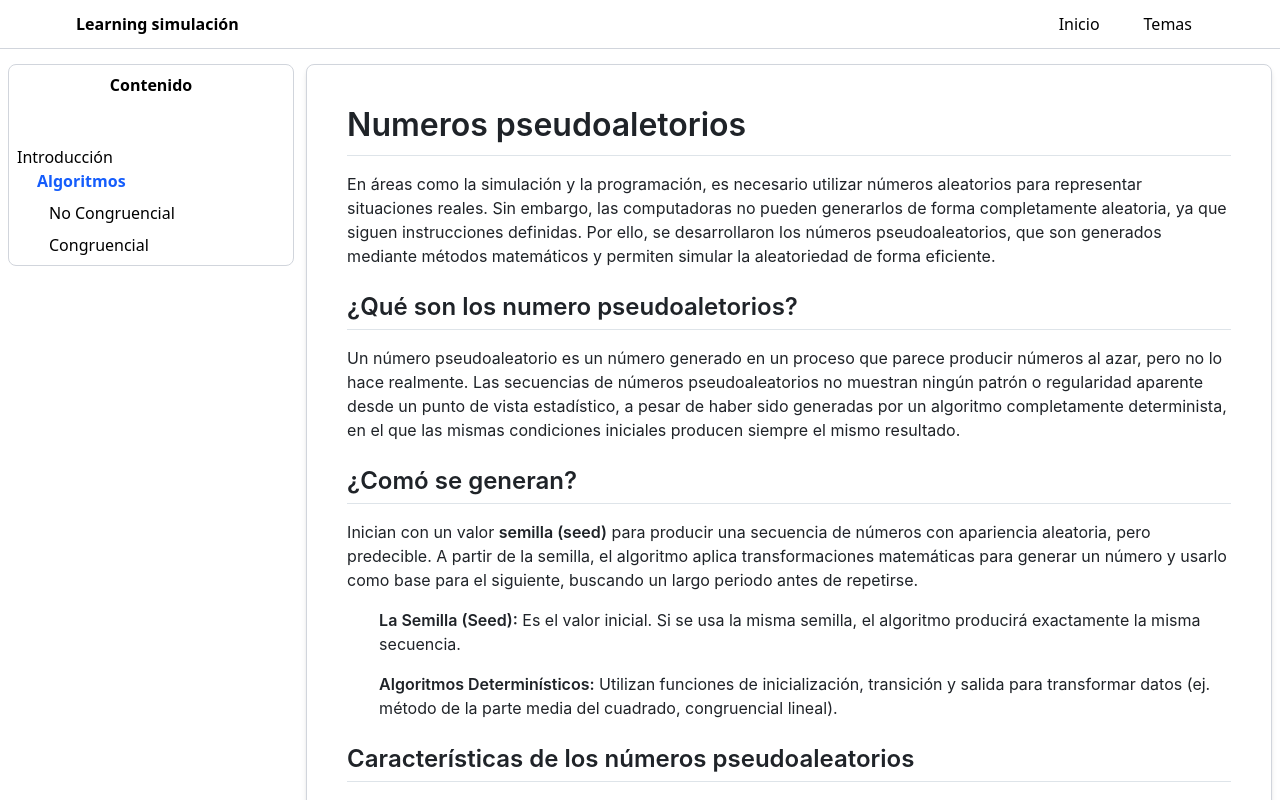
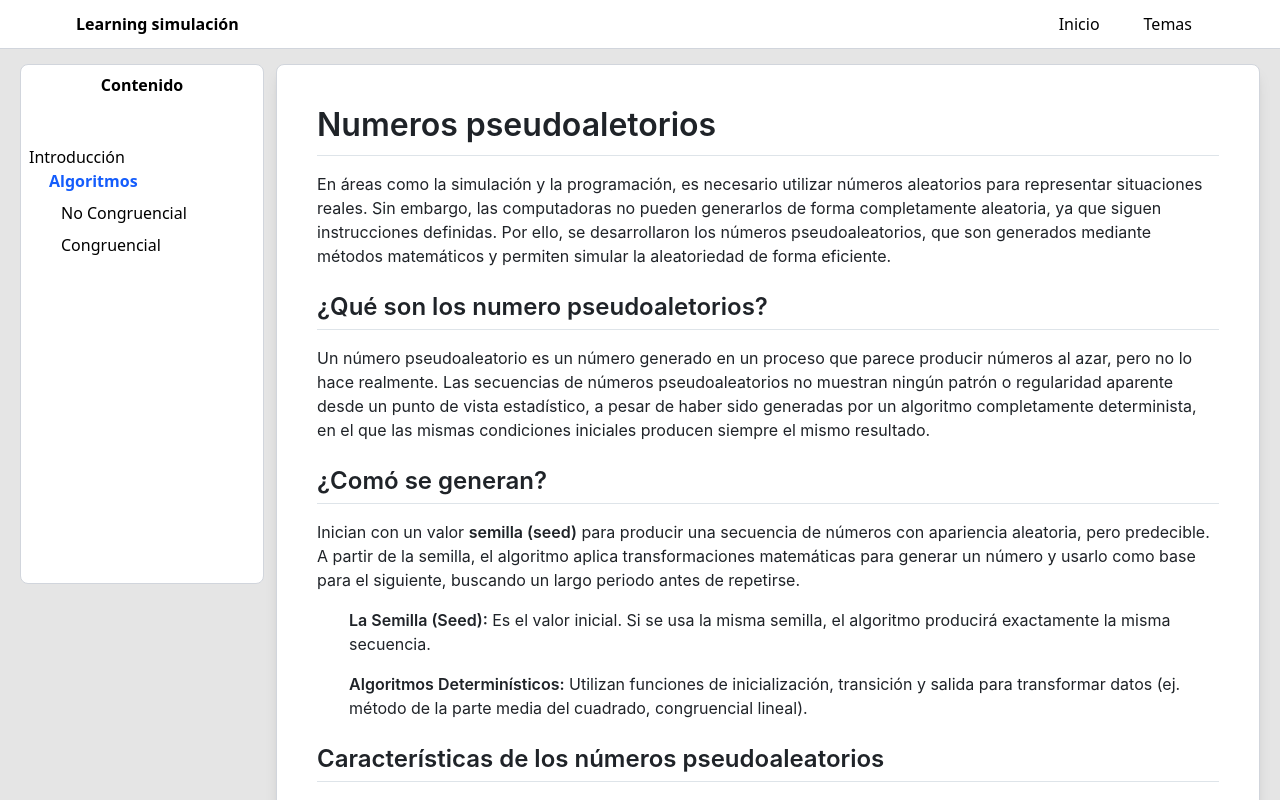
Before and after one commit to AlfreGood20/Tutorial-Simulacion-UI, a React (Vite) app: page /modulo-2 in a window 1280 px wide. Shown: the top 800 px of the page. Built offline with nearby package versions, Linux system fonts and the light colour scheme.

Commit message:
fixe: componenetes mejorados

```diff
--- a/src/components/Content.jsx
+++ b/src/components/Content.jsx
@@ -9,7 +9,7 @@ import rehypeRaw from 'rehype-raw'
 
 export default function Content(props) {
   return (
-    <section className='markdown-body p-10 bg-white border border-gray-300 rounded-lg overflow-y-auto md:w-auto shadow-md'>
+    <section className='markdown-body p-10 bg-white border border-gray-300 rounded-lg overflow-y-auto md:w-1000 md:h-auto shadow-lg'>
       <ReactMarkdown
         remarkPlugins={[remarkMath, remarkGfm]}
         rehypePlugins={[rehypeKatex, rehypeRaw]}>
@@ -21,7 +21,7 @@ export default function Content(props) {
 
 export function ContentEmpety(props){
   return(
-    <section className='bg-white border p-3 border-gray-300 rounded-lg overflow-y-auto md:w-890 shadow-md'>
+    <section className='bg-white border p-5 border-gray-300 rounded-lg overflow-y-auto md:w-1000 md:h-130 shadow-lg'>
       <div className='flex flex-col'>
         {props.children}
       </div>
--- a/src/components/MainContent.jsx
+++ b/src/components/MainContent.jsx
@@ -1,6 +1,6 @@
 export default function MainContent(props) {
   return (
-    <div className="mt-4 p-2 flex flex-row gap-3">
+    <div className="mt-1 p-5 flex flex-row gap-3 bg-neutral-200 h-auto">
         {props.children}
     </div>
   )
--- a/src/components/Navbar.jsx
+++ b/src/components/Navbar.jsx
@@ -1,6 +1,7 @@
 import { Link } from 'react-router-dom';
 import './layout.css';
 import { ButtomNav } from './Button';
+import { HashLink } from 'react-router-hash-link';
 
 export default function Navbar() {
   return (
@@ -18,9 +19,9 @@ export default function Navbar() {
             </ButtomNav>
           </li>
           <li>
-            <ButtomNav to="/">
+            <HashLink smooth to="/#temas" className="border-none rounded-lg px-3 py-2 hover:bg-gray-300">
               Temas
-            </ButtomNav>
+            </HashLink>
           </li>
         </ul>
 
--- a/src/components/Sidebar.jsx
+++ b/src/components/Sidebar.jsx
@@ -2,7 +2,7 @@ import React from 'react'
 
 export default function Sidebar(props) {
   return (
-    <section className='bg-white border border-gray-300 rounded-lg p-2 md:w-250 h-full overflow-y-auto flex flex-col'>
+    <section className='bg-white border border-gray-300 rounded-lg p-2 md:w-250 h-130 overflow-y-auto flex flex-col'>
       <h1 className='text-center font-extrabold'>Contenido</h1>
 
       <div className='flex flex-col items-start'>
--- a/src/components/Table.jsx
+++ b/src/components/Table.jsx
@@ -1,3 +1,4 @@
+import React from 'react'
 
 export default function Table({head, body}) {
   return (
```
